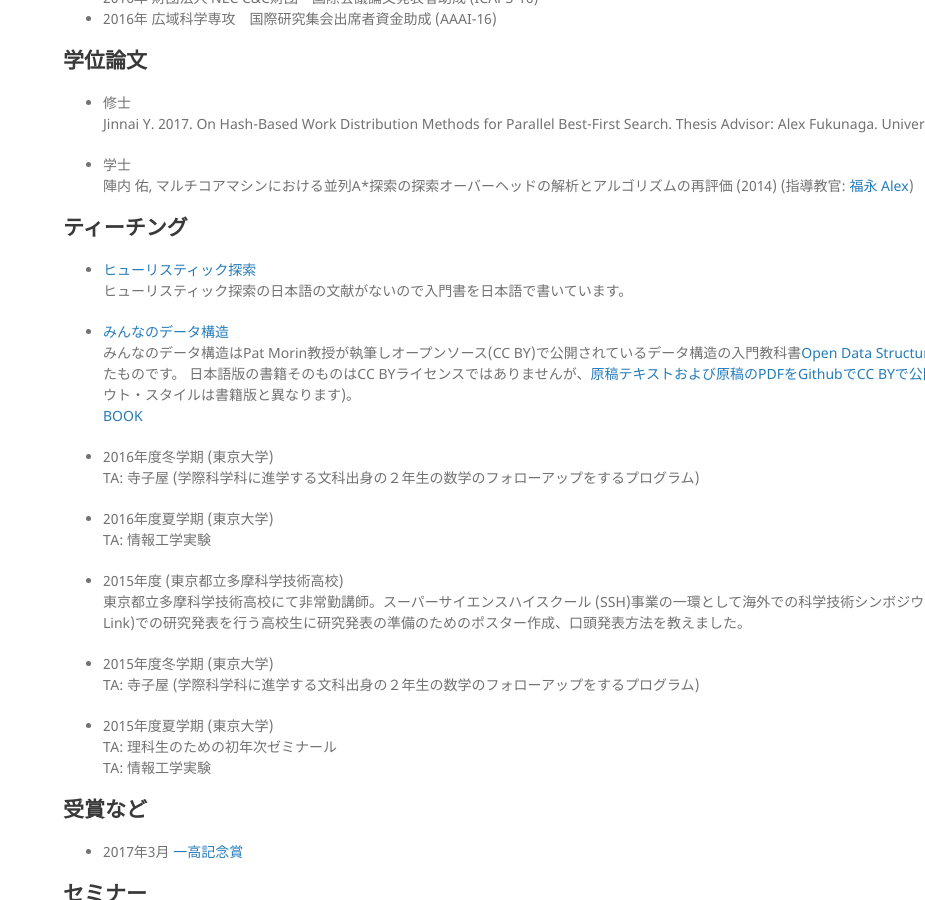
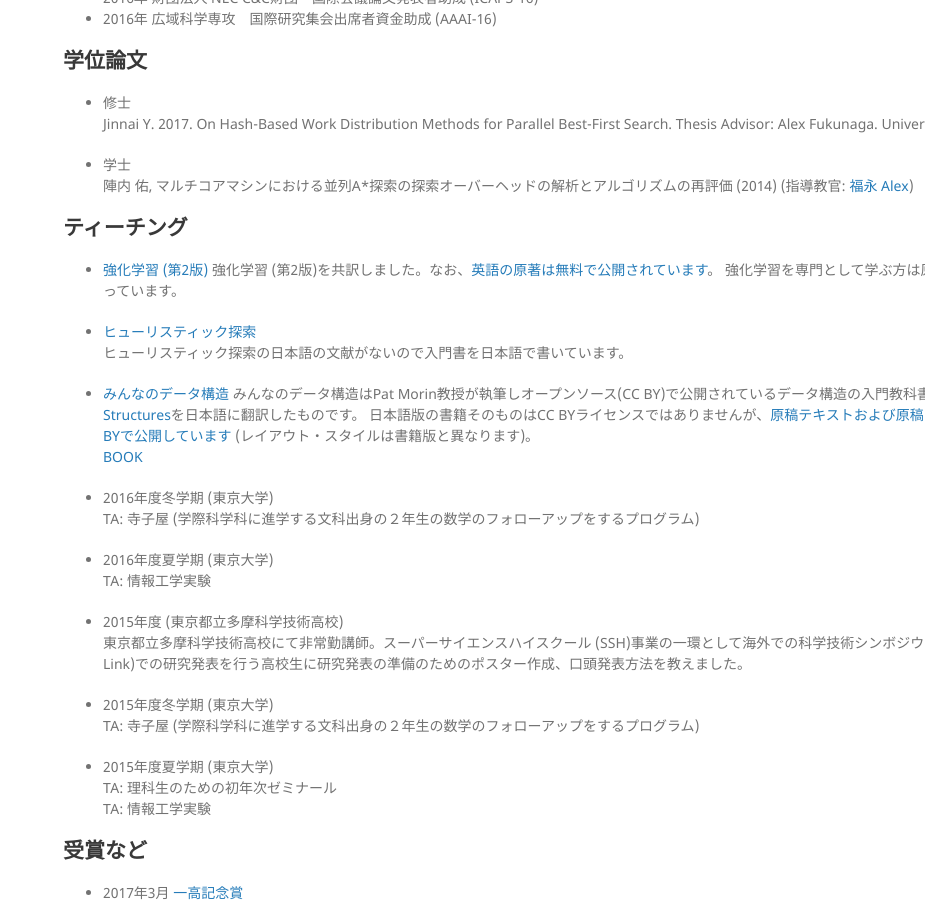
Before and after one commit to jinnaiyuu/jinnaiyuu.github.io, a Jekyll site: the page built from ja/index.md, in a window 1280 px wide and 900 px high, scrolled down 2544 px. Shown: the whole window, without its empty margins (355-1280 px from the left). Built offline with Jekyll 4.4.1, drawn with Linux system fonts in a browser that asks for light colours; our own code applies the rules of GitHub Pages for plain Markdown files.

Commit message:
added RL book

```diff
--- a/ja/index.md
+++ b/ja/index.md
@@ -100,6 +100,10 @@
 
 
 ## ティーチング
+- [強化学習 (第2版)](https://www.morikita.co.jp/books/mid/082662)
+強化学習 (第2版)を共訳しました。なお、[英語の原著は無料で公開されています](http://incompleteideas.net/book/the-book-2nd.html)。
+強化学習を専門として学ぶ方は原著も読むと良いと思っています。
+
 - [ヒューリスティック探索](../pdf/textbook.pdf)
 ヒューリスティック探索の日本語の文献がないので入門書を日本語で書いています。
 
```
